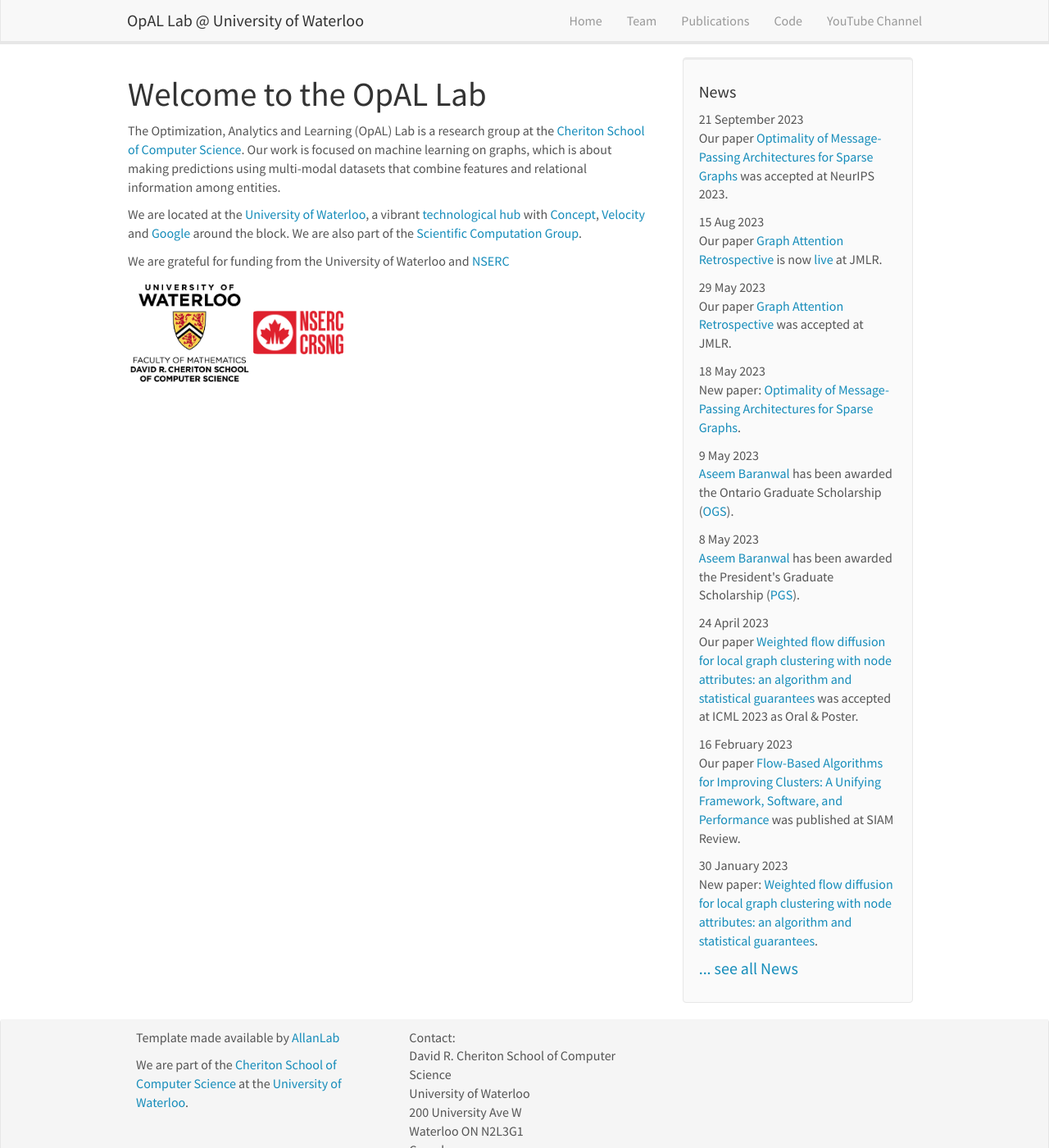
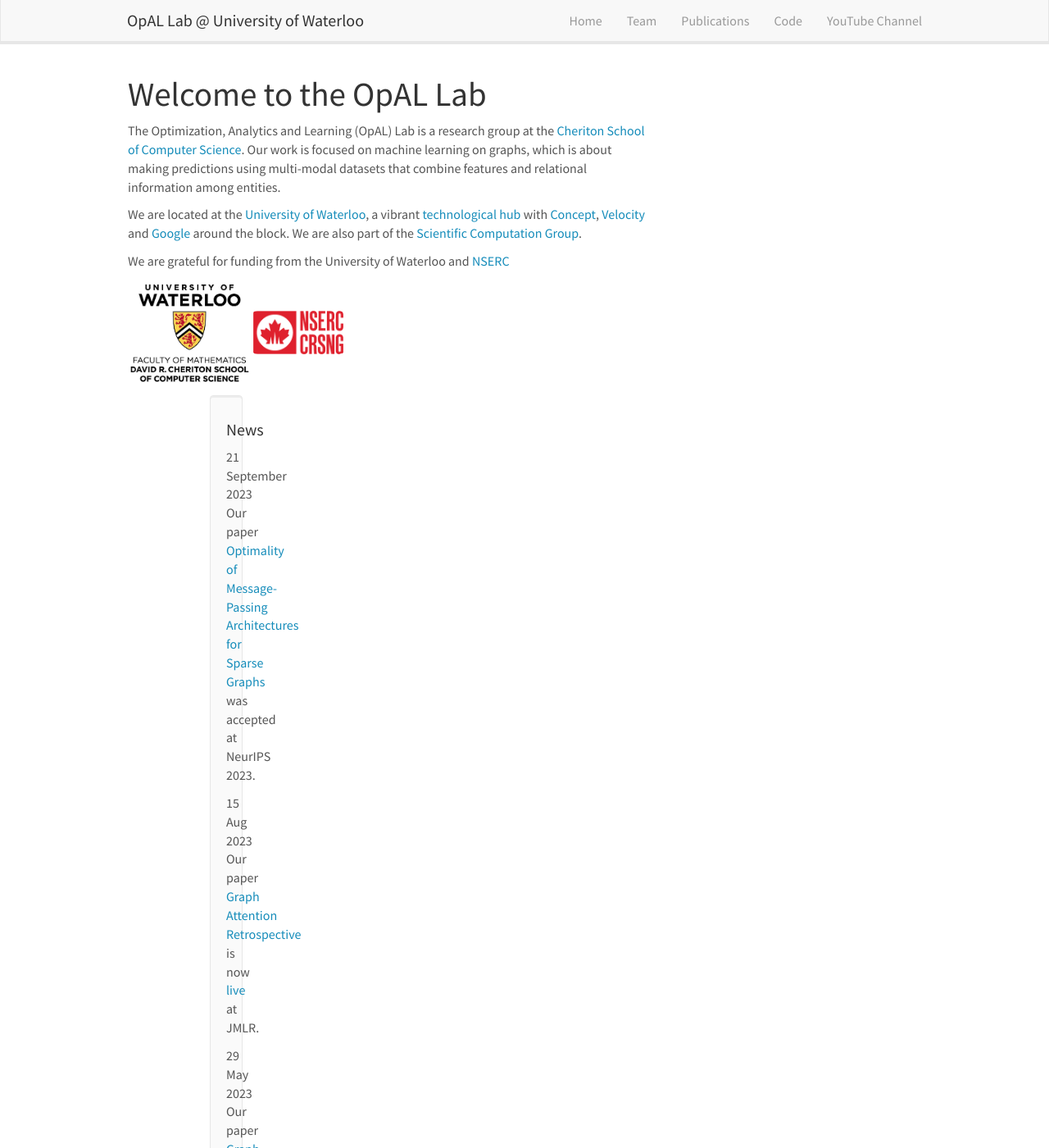
Before and after one commit to opallab/opallab.github.io, a Jekyll site: the page built from _pages/home.md, in a window 1280 px wide and 1400 px high. Shown: the whole window at 82% size. Built offline with Jekyll 4.4.1, drawn with Linux system fonts in a browser that asks for light colours; nearby versions of some CDN libraries.

Commit message:
changed layout

```diff
--- a/_layouts/homelay.html
+++ b/_layouts/homelay.html
@@ -6,7 +6,9 @@ layout: default
         <h1>Welcome to the OpAL Lab</h1>
 
 	{{ content }}
+
+    <div id="newsid" class="col-sm-4" >
+      {% include news.html %}
+    </div>
+
   </div>
-  <div id="newsid" class="col-sm-4" >
-	{% include news.html %}
-  </div>
--- a/css/main.scss
+++ b/css/main.scss
@@ -76,8 +76,8 @@ firstp {
 
 /* Grid overrides */
 .col-sm-4 {
-	padding-left: 26px;
-	padding-right: 26px;
+	padding-left: 100px;
+	padding-right: 100px;
 }
 
 
```
